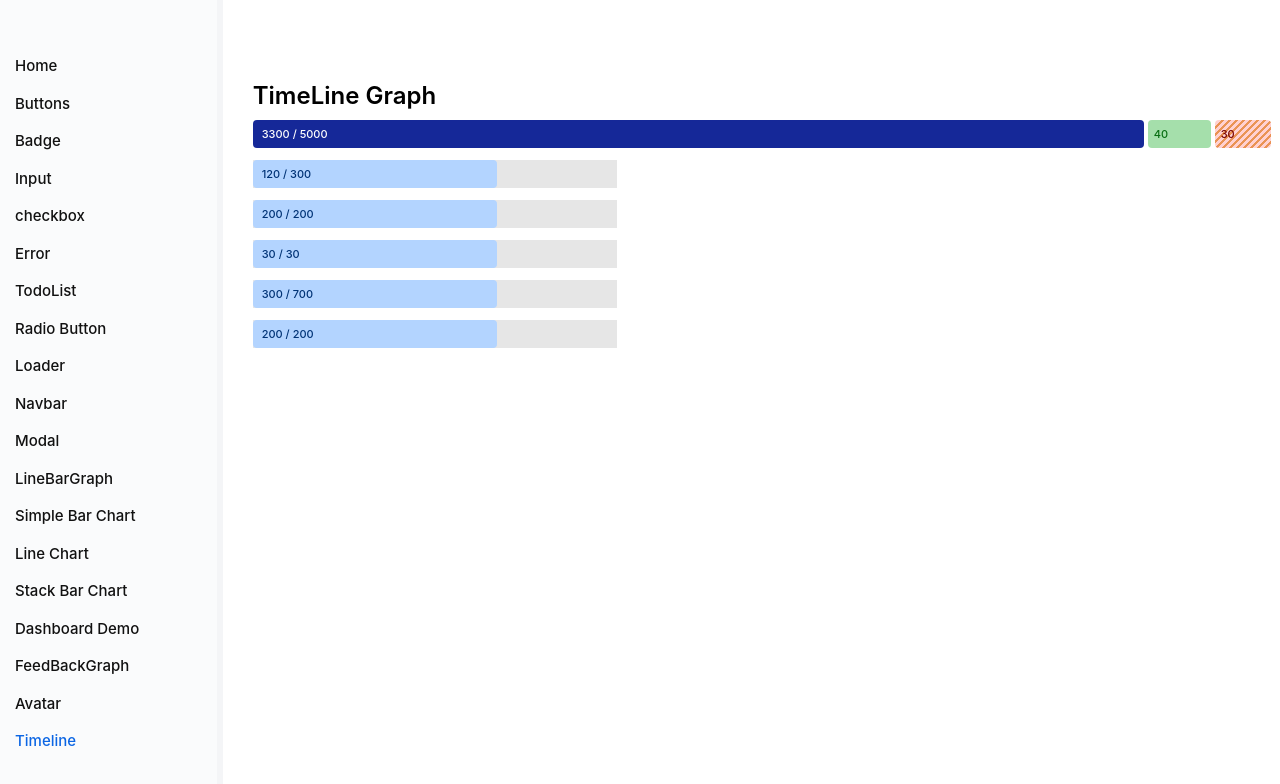
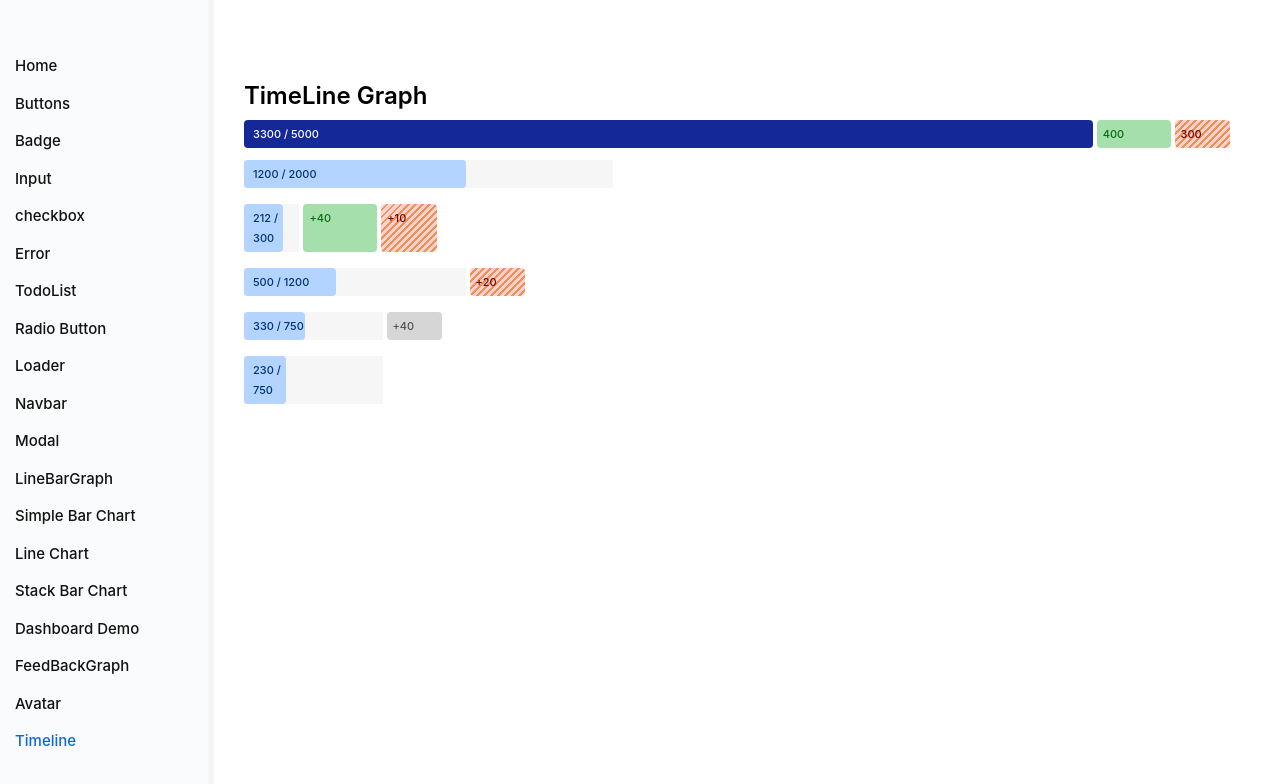
Before and after one commit to christojojo/wacpro-tasks, a React (Vite) app: page /Timeline in a window 1280 px wide. Shown: the top 784 px of the page. Built offline with nearby package versions, Linux system fonts and the light colour scheme.

Commit message:
timeline partially completed

```diff
--- a/src/components/Timeline/Timeline.jsx
+++ b/src/components/Timeline/Timeline.jsx
@@ -1,247 +1,166 @@
-import React from "react";
+import React, { useEffect, useRef, useState } from "react";
 import "./style.css";
 
 function Timeline() {
-  const Timeline = [
-    {
-      TotalHours: "5000",HoursConsumed: "3300",ApprovedHours: "40",NotApprovedHours: "30",
+  const Timeline = {
+    TotalHours: "5000",
+    HoursConsumed: "3300",
+    ApprovedHours: "400",
+    NotApprovedHours: "300",
     Departments: [
       {
+        id: "1",
         dept: "design",
-          progress: "12%",
-          TotalHours: "300",
-          HoursConsumed: "120",
-          ApprovedHours: "0",
-          NotApprovedHours: "0",
+        progress: "40%",
+        TotalHours: "2000",
+        HoursConsumed: "1200",
+        // ApprovedHours: "0",
+        // NotApprovedHours: "0",
       },
       {
+        id: "2",
         dept: "Strapi",
-          progress: "27%",
-          TotalHours: "200",
-          HoursConsumed: "200",
+        progress: "6%",
+        TotalHours: "300",
+        HoursConsumed: "212",
         ApprovedHours: "40",
         NotApprovedHours: "10",
       },
       {
+        id: "3",
         dept: "Python",
-          progress: "34%",
-          TotalHours: "30",
-          HoursConsumed: "30",
-          ApprovedHours: "0",
+        progress: "24%",
+        TotalHours: "1200",
+        HoursConsumed: "500",
+        // ApprovedHours: "0",
         NotApprovedHours: "20",
       },
       {
+        id: "4",
         dept: "Node",
-          progress: "64%",
-          TotalHours: "700",
-          HoursConsumed: "300",
-          ApprovedHours: "0",
-          NotApprovedHours: "40",
+        progress: "15%",
+        TotalHours: "750",
+        HoursConsumed: "330",
+        // ApprovedHours: "0",
+        // NotApprovedHours: "0",
+        exceed: "40",
       },
       {
+        id: "5",
         dept: "Testing",
-          progress: "23%",
-          TotalHours: "200",
-          HoursConsumed: "200",
-          ApprovedHours: "0",
-          NotApprovedHours: "0",
+        progress: "15%",
+        TotalHours: "750",
+        HoursConsumed: "230",
+        // ApprovedHours: "0",
+        // NotApprovedHours: "0",
       },
     ],
-    },
-  ];
+  };
+  // let totalhourswidth;
+  // let widthApproved;
+  // let widthNotApproved;
 
-return(
-  <div>
-    {Timeline.map((item,index)=>{
-      return(
-        <div>
-        <div key={index} className="flex gap-1 pb-3">
-     <div className="bg-[#152898] text-white text-[11px] font-medium leading-[20px] py-1 pl-[9px] w-[891px] rounded ">
-       {item.HoursConsumed} / {item.TotalHours}
+  const [totalhourswidth, setTotalhourswidth] = useState(null);
+  const [widthApproved, setWidthApproved] = useState(null);
+  const [widthNotApproved, setWidthNotApproved] = useState(null);
+
+  const totalhoursRef = useRef(null);
+
+  useEffect(() => {
+    // const totalhours = document.querySelector(".totalhours");
+    const totalhours = totalhoursRef.current;
+    if (totalhours) {
+      const totalhourswidth = totalhours.getBoundingClientRect().width;
+      setTotalhourswidth(totalhourswidth);
+      // console.log(totalhourswidth);
+
+      const widthApproved =
+        (Timeline.ApprovedHours / Timeline.TotalHours) * totalhourswidth;
+      setWidthApproved(widthApproved);
+      // console.log(widthApproved,'approved');
+
+      const widthNotApproved =
+        (Timeline.NotApprovedHours / Timeline.TotalHours) * totalhourswidth;
+      setWidthNotApproved(widthNotApproved);
+      // console.log(widthNotApproved ,"not approved");
+    }
+  }, []);
+
+  return (
+    <>
+      <div className="flex gap-1 items-center  pb-3">
+        <div
+          className="totalhours bg-[#152898] text-white text-[11px] font-medium leading-[20px] py-1 pl-[9px] flex-grow rounded "
+          ref={totalhoursRef}
+        >
+          {Timeline.HoursConsumed} / {Timeline.TotalHours}
         </div>
-     <div className="bg-[#A5DFAB] text-[#096E13] text-[11px] font-medium leading-[20px] py-1 pl-[6px] w-[63px] rounded">
-       {item.ApprovedHours}
+        {Timeline.ApprovedHours && (
+          <div
+            className="appoved-hr bg-[#A5DFAB] text-[#096E13] text-[11px] font-medium leading-[20px] py-1 pl-[6px]  rounded"
+            style={{ width: widthApproved }}
+          >
+            {Timeline.ApprovedHours}
           </div>
-     <div className="not-approved-hrs bg-[#EA9354] text-[#760000] text-[11px] font-medium leading-[20px] py-1 pl-[6px] w-[56px] rounded">
-       {item.NotApprovedHours}
+        )}
+        {Timeline.NotApprovedHours && (
+          <div
+            className="not-approved-hrs bg-[#EA9354] text-[#760000] text-[11px] font-medium leading-[20px] py-1 pl-[6px] rounded "
+            style={{ width: widthNotApproved }}
+          >
+            {Timeline.NotApprovedHours}
           </div>
+        )}
       </div>
-    <div key={index}>{item.Departments.map((data,ind)=>{
-          return(
-           <div>
-               <div className="pb-3">
-                <div className="w-[364px] bg-[#E6E6E6] ">
-              <div className="bg-[#B3D4FF] text-[#003376] text-[11px] font-medium leading-[20px] py-1 pl-[9px] w-[244px] rounded ">
+
+      {Timeline.Departments.map((data, index) => {
+        const deptHour = (totalhourswidth * parseFloat(data.progress)) / 100;
+        const deptHrConsumed =
+          deptHour * (data.HoursConsumed / data.TotalHours);
+        // const deptapprovedHr = deptHour
+
+        return (
+          <div key={index} className="flex gap-1 pb-4">
+            <div
+              className="dept-total bg-[#F6F6F6]"
+              style={{ width: deptHour }}
+            >
+              <div
+                className="dept-consumed bg-[#B3D4FF] text-[#003376] text-[11px] font-medium leading-[20px] py-1 pl-[9px] rounded"
+                style={{ width: deptHrConsumed }}
+              >
                 {data.HoursConsumed} / {data.TotalHours}
               </div>
             </div>
+            {data.ApprovedHours && (
+              <div
+                className="appoved-hr bg-[#A5DFAB] text-[#096E13] text-[11px] font-medium leading-[20px] py-1 pl-[6px]  rounded"
+                style={{ width: widthApproved }}
+              >
+                +{data.ApprovedHours}
               </div>
+            )}
+            {data.NotApprovedHours && (
+              <div
+                className="not-approved-hrs bg-[#EA9354] text-[#760000] text-[11px] font-medium leading-[20px] py-1 pl-[6px] rounded "
+                style={{ width: widthNotApproved }}
+              >
+                +{data.NotApprovedHours}
               </div>
-          )
-        })}</div>
+            )}
+            {data.exceed && (
+              <div
+                className="bg-[#D6D6D6] text-[#515151] text-[11px] font-medium leading-[20px] py-1 pl-[6px] rounded "
+                style={{ width: widthNotApproved }}
+              >
+                +{data.exceed}
               </div>
-
-      )
+            )}
+          </div>
+        );
       })}
-
-  </div>
-)
-
+    </>
+  );
 }
 
 export default Timeline;
-
-
-// import React from "react";
-// import "./style.css";
-
-// function Timeline() {
-//   const Timeline = [
-//     {
-//       TotalHours: "5000",HoursConsumed: "3300",ApprovedHours: "40",NotApprovedHours: "30",
-//       Departments: [
-//         {
-//           dept: "design",
-//           progress: "12%",
-//           TotalHours: "300",
-//           HoursConsumed: "120",
-//           ApprovedHours: "0",
-//           NotApprovedHours: "0",
-//         },
-//         {
-//           dept: "Strapi",
-//           progress: "27%",
-//           TotalHours: "200",
-//           HoursConsumed: "200",
-//           ApprovedHours: "40",
-//           NotApprovedHours: "10",
-//         },
-//         {
-//           dept: "Python",
-//           progress: "34%",
-//           TotalHours: "30",
-//           HoursConsumed: "30",
-//           ApprovedHours: "0",
-//           NotApprovedHours: "20",
-//         },
-//         {
-//           dept: "Node",
-//           progress: "64%",
-//           TotalHours: "700",
-//           HoursConsumed: "300",
-//           ApprovedHours: "0",
-//           NotApprovedHours: "40",
-//         },
-//         {
-//           dept: "Testing",
-//           progress: "23%",
-//           TotalHours: "200",
-//           HoursConsumed: "200",
-//           ApprovedHours: "0",
-//           NotApprovedHours: "0",
-//         },
-//       ],
-//     },
-//   ];
-
-
-//   Timeline[0].Departments.forEach((department) => {
-//     console.log(`Department: ${department.dept}`);
-//     console.log(`  Progress: ${department.progress}`);
-//     console.log(`  Total Hours: ${department.TotalHours}`);
-//     console.log(`  Hours Consumed: ${department.HoursConsumed}`);
-//     console.log(`  Approved Hours: ${department.ApprovedHours}`);
-//     console.log(`  Not Approved Hours: ${department.NotApprovedHours}`);
-//     console.log("---"); // Separator for each department
-//   });
-
-//   return (
-
-//     <div className="w-fit">
-//       { Timeline.Departments.map((item,index) => {
-
-
-
-        //   <div>
-        //      <div key={index} className="flex gap-1 pb-3">
-        //   <div className="bg-[#152898] text-white text-[11px] font-medium leading-[20px] py-1 pl-[9px] w-[891px] rounded ">
-        //     {item.HoursConsumed} / {item.TotalHours}
-        //   </div>
-        //   <div className="bg-[#A5DFAB] text-[#096E13] text-[11px] font-medium leading-[20px] py-1 pl-[6px] w-[63px] rounded">
-        //     {item.ApprovedHours}
-        //   </div>
-        //   <div className="not-approved-hrs bg-[#EA9354] text-[#760000] text-[11px] font-medium leading-[20px] py-1 pl-[6px] w-[56px] rounded">
-        //     {item.NotApprovedHours}
-        //   </div>
-        // </div>
-
-        // <div className="pb-3">
-        //    <div className="w-[364px] bg-[#E6E6E6] ">
-        //       <div className="bg-[#B3D4FF] text-[#003376] text-[11px] font-medium leading-[20px] py-1 pl-[9px] w-[244px] rounded ">
-        //         120 / 300
-        //        </div>
-        //       </div>
-        //    </div>
-
-
-        //   </div>
-
-
-
-
-
-//       })}
-//       <div className="flex gap-1 pb-3">
-//         <div className="bg-[#152898] text-white text-[11px] font-medium leading-[20px] py-1 pl-[9px] w-[891px] rounded ">
-//           3300 / 5000
-//         </div>
-//         <div className="bg-[#A5DFAB] text-[#096E13] text-[11px] font-medium leading-[20px] py-1 pl-[6px] w-[63px] rounded">
-//           +40
-//         </div>
-//         <div className="not-approved-hrs bg-[#EA9354] text-[#760000] text-[11px] font-medium leading-[20px] py-1 pl-[6px] w-[56px] rounded">
-//           +30
-//         </div>
-//       </div>
-
-//       <div className="pb-3">
-//         <div className="w-[364px] bg-[#E6E6E6] ">
-//           <div className="bg-[#B3D4FF] text-[#003376] text-[11px] font-medium leading-[20px] py-1 pl-[9px] w-[244px] rounded ">
-//             120 / 300
-//           </div>
-//         </div>
-//       </div>
-
-//       <div className="flex gap-1 pb-3">
-//         <div className="bg-[#B3D4FF] text-[#003376] text-[11px] font-medium leading-[20px] py-1 pl-[9px] w-[365px] rounded ">
-//           200 / 200
-//         </div>
-//         <div className="flex ">
-//           <div className="bg-[#A5DFAB] text-[#096E13] text-[11px] font-medium leading-[20px] py-1 pl-[6px] w-[63px] rounded-l">
-//             +40
-//           </div>
-//           <div className="not-approved-hrs bg-[#EA9354] text-[#760000] text-[11px] font-medium leading-[20px] py-1 pl-[6px] w-[56px] rounded-r">
-//             +10
-//           </div>
-//         </div>
-//       </div>
-
-//      <div className="flex gap-1 pb-3">
-//      <div className="w-[511px] bg-[#E6E6E6] ">
-//           <div className="bg-[#B3D4FF] text-[#003376] text-[11px] font-medium leading-[20px] py-1 pl-[9px] w-[391px] rounded ">
-//             120 / 300
-//           </div>
-//         </div>
-//         <div className="bg-[#D6D6D6] text-[#515151] text-[11px] font-medium leading-[20px] py-1 pl-[6px] w-[95px] rounded">
-//             +40
-//           </div>
-//      </div>
-
-//      <div className="bg-[#B3D4FF] text-[#003376] text-[11px] font-medium leading-[20px] py-1 pl-[9px] w-[351px] rounded ">
-//             200hr
-//           </div>
-
-//     </div>
-//   );
-// }
-
-// export default Timeline;
--- a/src/pages/TimelinePage.jsx
+++ b/src/pages/TimelinePage.jsx
@@ -3,7 +3,7 @@
 
 function TimelinePage() {
   return (
-    <div className='pt-20 w-full'>
+    <div className='pt-20 mr-[50px] w-full'>
         <h1 className='text-2xl font-semibold pb-2'>TimeLine Graph</h1>
       <Timeline/>
     </div>
```
Lines whose indentation alone changed are shown as unchanged.
